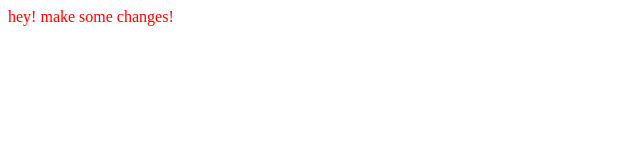
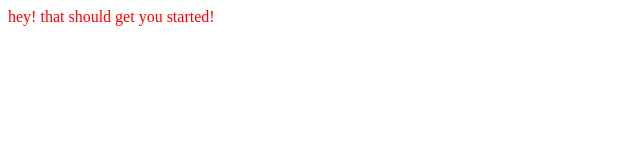
Before and after one commit to mubarak11954/mubarak11954.github.io, a plain HTML site: page index.html in a window 1280 px wide. Shown: the full height of the page, 0-640 px from the left. Drawn offline with Linux system fonts and the light colour scheme.

Commit message:
final test

```diff
--- a/index.html
+++ b/index.html
@@ -6,6 +6,6 @@
    <head>
 
    <body>
-   <p>hey! make some changes! </p>
+   <p>hey! that should get you started! </p>
    </body>
    </html>
```
